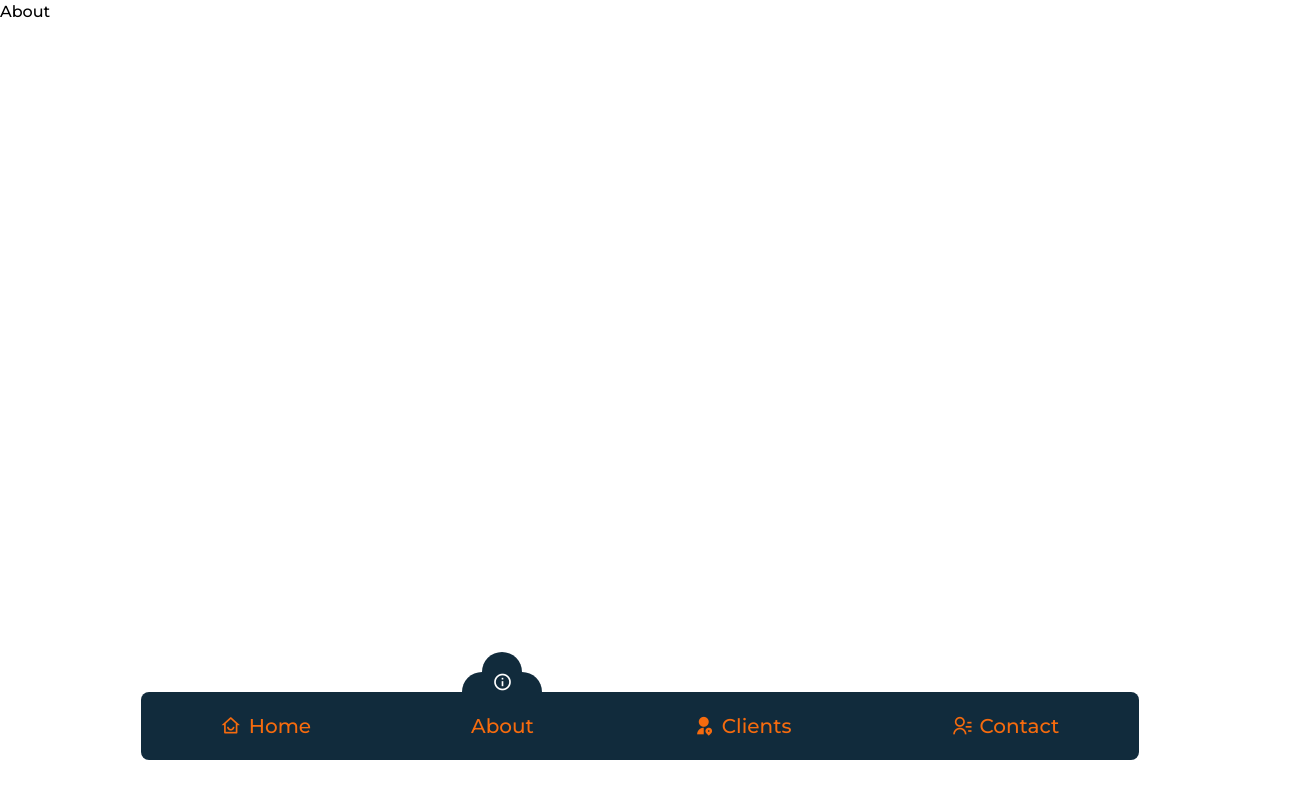
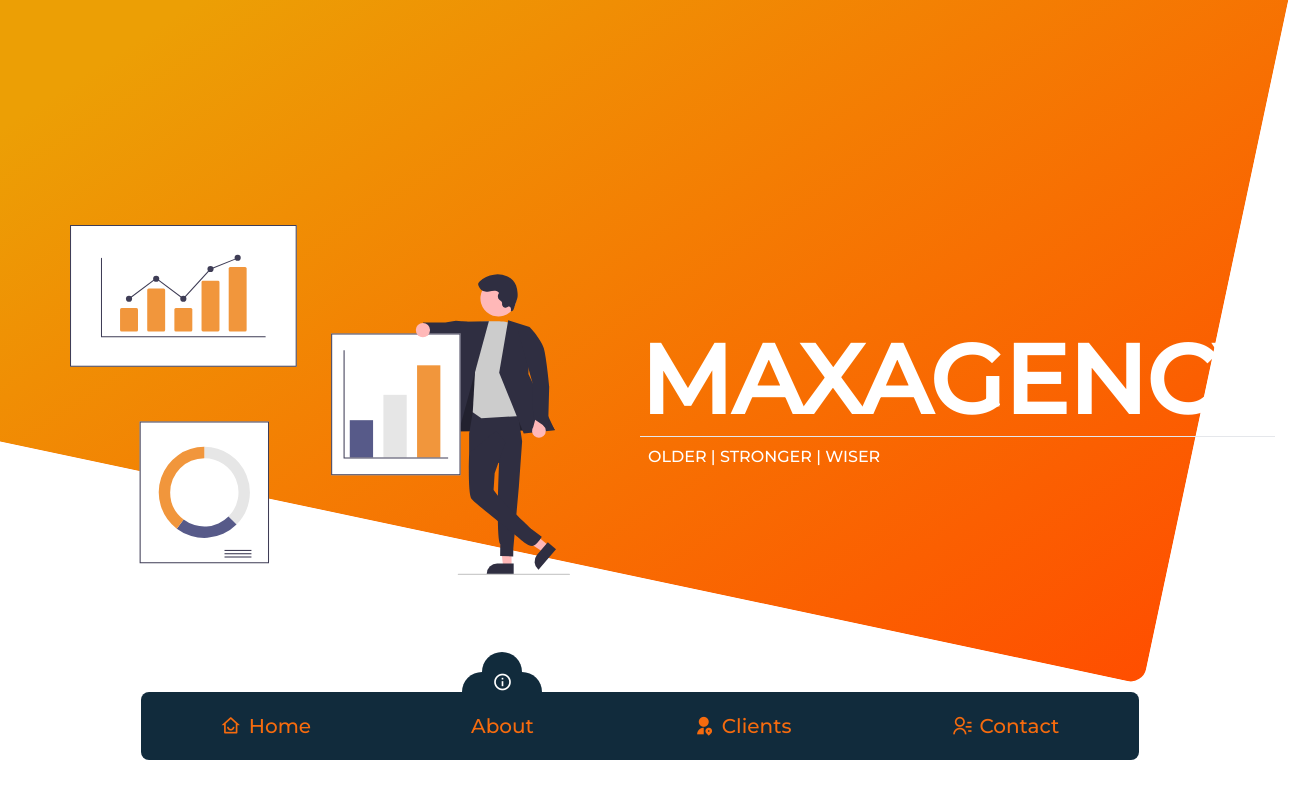
Before and after one commit to Plyavinskiy/marketing-agency, a React (Create React App) app: page /about in a window 1280 px wide. Shown: the top 798 px of the page, 1309 px wide, since content can reach past the window. Built offline with nearby package versions, Linux system fonts and the light colour scheme.

Commit message:
feat: add the Intro section to the About Page

```diff
--- a/src/components/Layout.js
+++ b/src/components/Layout.js
@@ -30,13 +30,16 @@ function Layout({ children }) {
   return (
     <div>
       {/* content */}
-      <div className="pb-44">{children}</div>
+      <div className="pb-44 overflow-x-hidden">{children}</div>
 
       {/* footer */}
       <div className="fixed left-0 right-0 bottom-10">
         <div className="flex justify-center w-full">
           {menuItems.map((item, index) => (
-            <div key={item.title} className="flex flex-col items-center justify-end">
+            <div
+              key={item.title}
+              className="flex flex-col items-center justify-end"
+            >
               {location.pathname === item.path && (
                 <div className="flex flex-col items-center">
                   <div className="h-5 w-10 bg-primary rounded-t-full"></div>
--- a/src/index.css
+++ b/src/index.css
@@ -4,6 +4,23 @@
   font-family: "Montserrat", sans-serif !important;
 }
 
+html,
+body {
+  overflow-x: hidden;
+}
+
+.about-intro {
+  background-color: #ff4e00;
+  background-image: linear-gradient(315deg, #ff4e00, #ec9f05 74%);
+  overflow-x: hidden !important;
+  /* transform: rotate(12deg);
+  position: absolute;
+  top: -30%;
+  left: -100px;
+  right: 10;
+  border-radius: 50px; */
+}
+
 @tailwind base;
 @tailwind components;
 @tailwind utilities;
--- /dev/null
+++ b/src/pages/About/Intro.js
@@ -0,0 +1,27 @@
+import React from "react";
+
+import AboutIntro from "./about-intro.svg";
+
+function Intro() {
+  return (
+    <>
+      <div className="w-full h-screen absolute -top-[30%] transform rotate-[12deg] right-10 rounded-2xl about-intro"></div>
+      <div className="grid grid-cols-2 items-center h-screen">
+        <div className="z-10 flex justify-center">
+          <img
+            src={AboutIntro}
+            alt="About Intro"
+            className="h-[500px] w-[500px]"
+          />
+        </div>
+        <div className="z-10 max-w-max flex flex-col space-y-2">
+          <h2 className="text-8xl font-semibold text-white">MAXAGENCY</h2>
+          <hr />
+          <h2 className="text-md ml-2 text-white">OLDER | STRONGER | WISER</h2>
+        </div>
+      </div>
+    </>
+  );
+}
+
+export default Intro;
--- a/src/pages/About/index.js
+++ b/src/pages/About/index.js
@@ -1,11 +1,12 @@
 import React from "react";
 
 import Layout from "../../components/Layout";
+import Intro from "./Intro";
 
 function About() {
   return (
     <Layout>
-      <div>About</div>
+      <Intro />
     </Layout>
   );
 }
```
Also changed, not shown: src/pages/About/about-intro.svg (added).
